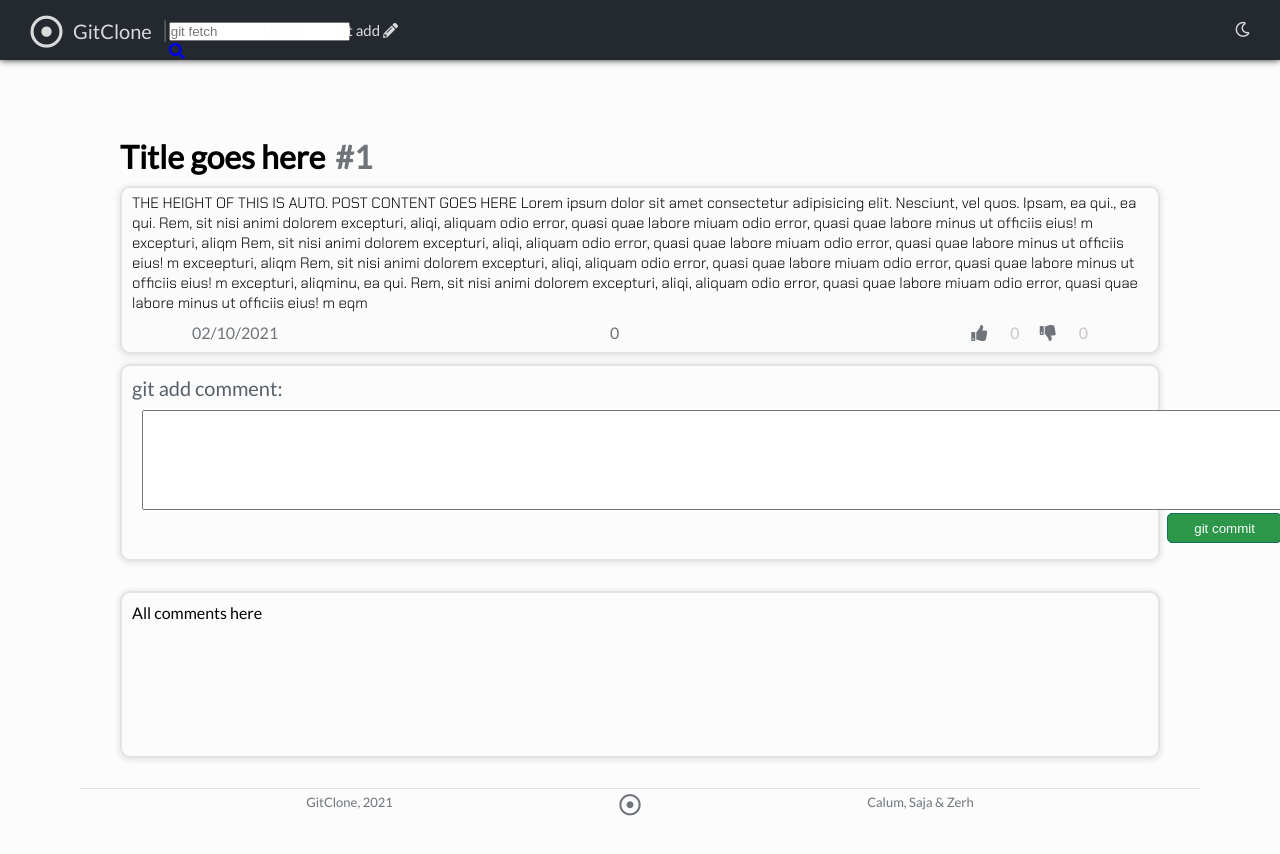
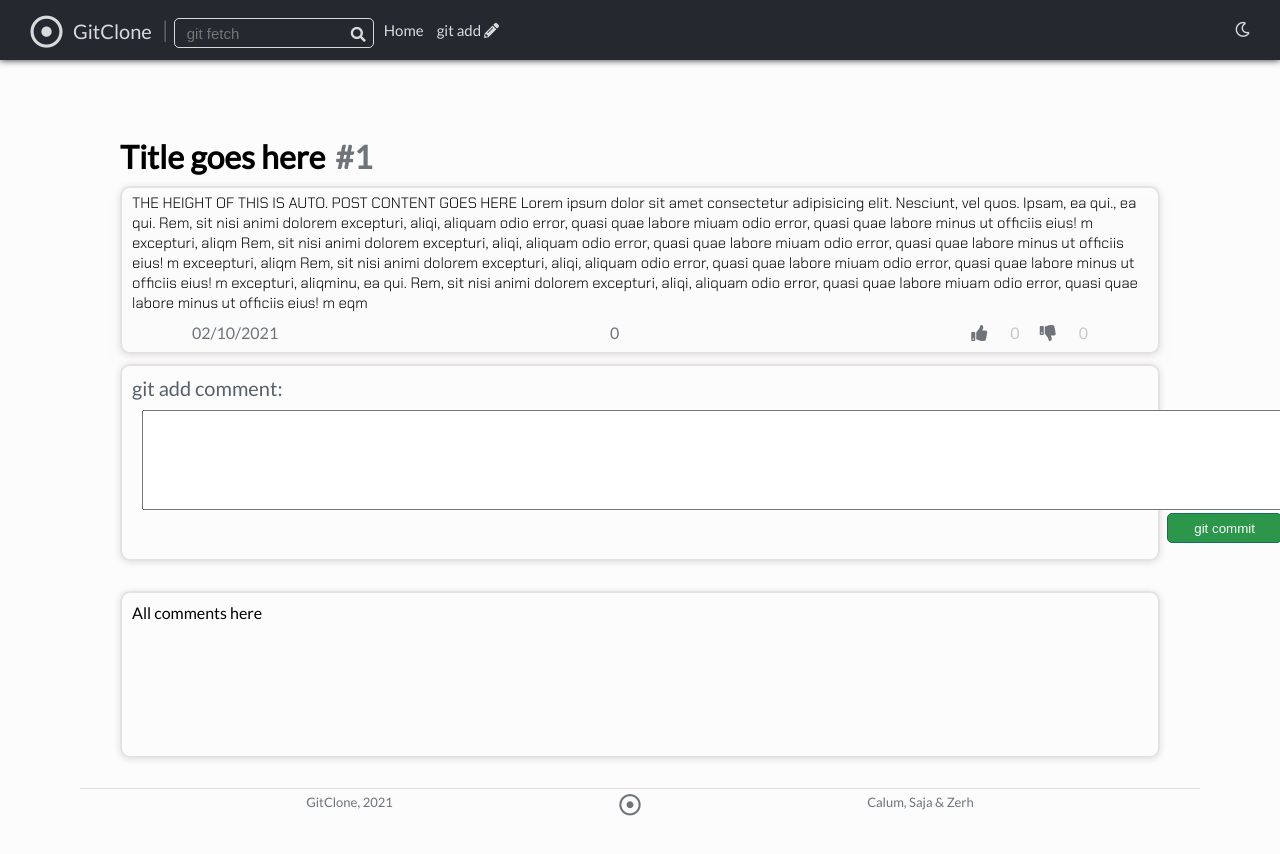
Before and after one commit to cbmcdougall/GitClone, a plain HTML site: page client/static/entry.html in a window 1280 px wide. Shown: the top 854 px of the page. Drawn offline with Linux system fonts and the light colour scheme.

Commit message:
search bar entry.html

```diff
--- a/client/static/entry.html
+++ b/client/static/entry.html
@@ -18,10 +18,16 @@
                 <p class="gitTitle">GitClone</p>
                 <p class="separator">|</p>
                 <div class="search-container">
-                    <form>
-                      <input type="text" placeholder="git fetch" class="search">
-                      <a href="#"><i class="fas fa-search"></i></a>
-                    </form>
+                    <table class="element-search-container">
+                        <tr>
+                            <td>
+                                <input type="text" placeholder="git fetch" class="search-git">
+                            </td>
+                            <td>
+                                <a href="#"><i class="fas fa-search"></i></a>
+                            </td>
+                        </tr>
+                    </table>
                 </div>
                 <div id="menu-list">
                     <a href="../index.html" class="pNav">Home</a>
--- a/client/static/style.css
+++ b/client/static/style.css
@@ -139,7 +139,7 @@ body {
 .pNav {
     color: #fcfcfcd7;
     font-size: 15px;
-    margin-left: 30px;
+    margin-left: 10px;
     margin-top: 7px;
     text-decoration: none;
     cursor: pointer;
@@ -160,6 +160,8 @@ body {
 #menu-list {
     margin-top: 5px;
 }
+
+
 
 
 /*journal container*/
@@ -315,11 +317,38 @@ textarea {
 
 /*Search container*/
 .search-container {
-    margin-top: 5px;
-    display:flex;
-    width: 5vw;
+    position: relative;
+    margin-top: 3px;
+    width: 200px;
+    border: 1px solid #fcfcfcd7;
+    border-radius: 5px;
+    padding: 0 5px;
+    margin-left: 5px;
 }
 
+.element-search-container {
+    width: 100%;
+    height: 100%;
+    vertical-align: middle;
+    border: none;
+}
+
+.element-search-container .search-git {
+    height: 100%;
+    width: 100%;
+    padding: 0 5px;
+    border-radius: 5px;
+    font-size: 15px;
+    color: white;
+    background-color:#24292f;
+    border: none;
+    outline: none;
+}
+
+.fa-search {
+    font-size: 15px;
+    color: #fcfcfcd7;
+}
 
 
 /* RESPONSIVENESS */
```
